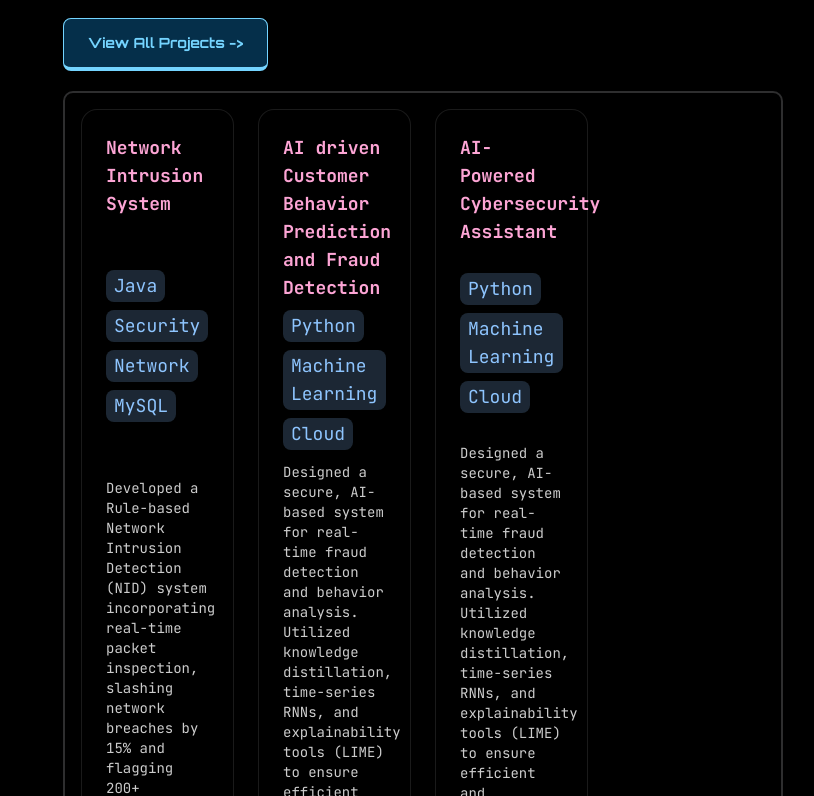
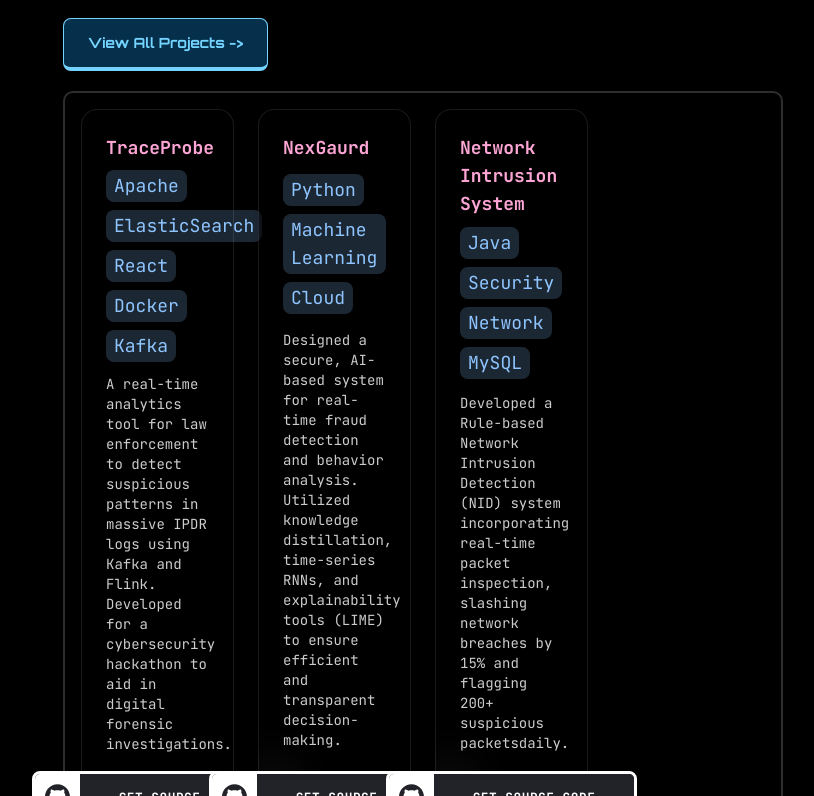
Before and after one commit to Reeti05Agarwal/Reeti-Portfolio, a Next.js app: page / in a window 1280 px wide. Shown: the part 5824-6620 px from the top of the page, without its empty margins (217-1031 px from the left). Built offline with nearby package versions, Linux system fonts and the light colour scheme.

Commit message:
Adding and updaing projects

```diff
--- a/src/constants/ProjectData.ts
+++ b/src/constants/ProjectData.ts
@@ -1,6 +1,5 @@
 export interface ProjectData {
   title: string;
-  author: string;
   tags: string[];
   description: string;
   image: string;
@@ -10,35 +9,42 @@ export interface ProjectData {
 
 export const projectData: ProjectData[] = [
   {
-    title: "Network Intrusion System",
-    author: "By Hirohiko Araki",
-    tags: ["Java", "Security", "Network", "MySQL"],
+    title: "TraceProbe",
+    tags: ["Apache", "ElasticSearch", "React", "Docker", "Kafka"],
     description:
-      "Developed a Rule-based Network Intrusion Detection (NID) system incorporating real-time packet inspection, slashing network breaches by 15% and flagging 200+ suspicious packetsdaily.",
-    image: "/images/cat.png", // store in /public/images,
-    readMoreLink: "https://example.com/steel-ball-run",
-    githubLink: "https://github.com/Reeti05Agarwal/NIDS/tree/main",
+      "A real-time analytics tool for law enforcement to detect suspicious patterns in massive IPDR logs using Kafka and Flink. Developed for a cybersecurity hackathon to aid in digital forensic investigations.",
+    image: "/images/ipdr.png",
+    readMoreLink: "https://reeti05agarwal.github.io/Tech_Blogs/Projects/TraceProbe",
+    githubLink: "https://github.com/Reeti05Agarwal/TraceProbe",
   },
   {
-    title: "AI driven Customer Behavior Prediction and Fraud Detection",
-    author: "By Ghostwriter X",
+    title: "NexGaurd",
     tags: ["Python", "Machine Learning", "Cloud", ],
     description:
       "Designed a secure, AI-based system for real-time fraud detection and behavior analysis. Utilized knowledge distillation, time-series RNNs, and explainability tools (LIME) to ensure efficient and transparent decision-making.",
     image: "/images/cat.png",
     readMoreLink: "https://example.com/steel-ball-run",
-    githubLink: "https://github.com/Reeti05Agarwal/PBL-1",
+    githubLink: "https://github.com/Reeti05Agarwal/NexGaurd",
   },
   {
-    title: "AI-Powered Cybersecurity Assistant",
-    author: "By Ghostwriter X",
-    tags: ["Python", "Machine Learning", "Cloud", ],
+    title: "Network Intrusion System",
+    tags: ["Java", "Security", "Network", "MySQL"],
     description:
-      "Designed a secure, AI-based system for real-time fraud detection and behavior analysis. Utilized knowledge distillation, time-series RNNs, and explainability tools (LIME) to ensure efficient and transparent decision-making.",
-    image: "/images/cat.png",
-    readMoreLink: "https://example.com/steel-ball-run",
-    githubLink: "",
+      "Developed a Rule-based Network Intrusion Detection (NID) system incorporating real-time packet inspection, slashing network breaches by 15% and flagging 200+ suspicious packetsdaily.",
+    image: "/images/cat.png", // store in /public/images,
+    readMoreLink: "https://reeti05agarwal.github.io/Tech_Blogs/Projects/Network-Intrusion-System-(NIDS)",
+    githubLink: "https://github.com/Reeti05Agarwal/NIDS/tree/main",
   },
+  // {
+  //   title: "AI-Powered Cybersecurity Assistant",
+  //   tags: ["Python", "Machine Learning", "Cloud", ],
+  //   description:
+  //     "Designed a secure, AI-based system for real-time fraud detection and behavior analysis. Utilized knowledge distillation, time-series RNNs, and explainability tools (LIME) to ensure efficient and transparent decision-making.",
+  //   image: "/images/cat.png",
+  //   readMoreLink: "https://example.com/steel-ball-run",
+  //   githubLink: "",
+  // },
+
   // {
   //   title: " ",
   //   author: " ",
```
Also changed, not shown: public/images/ipdr.png (added).
